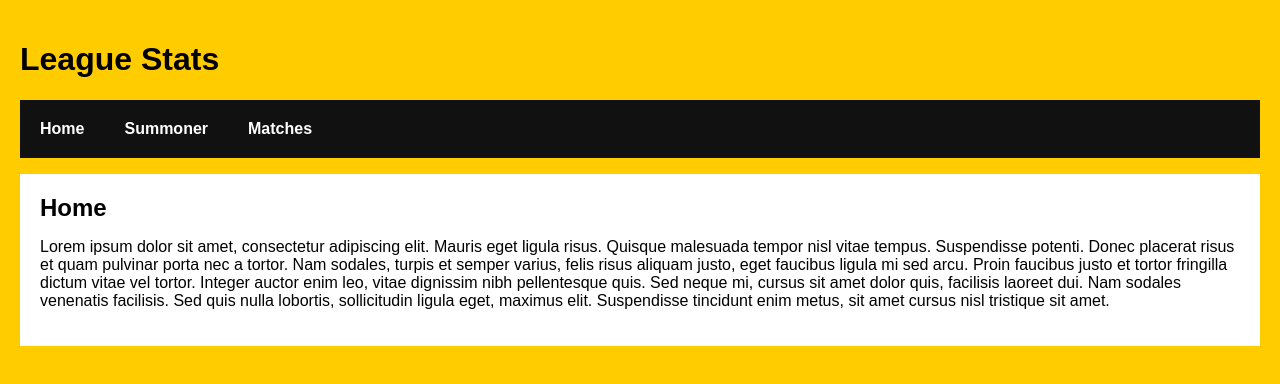
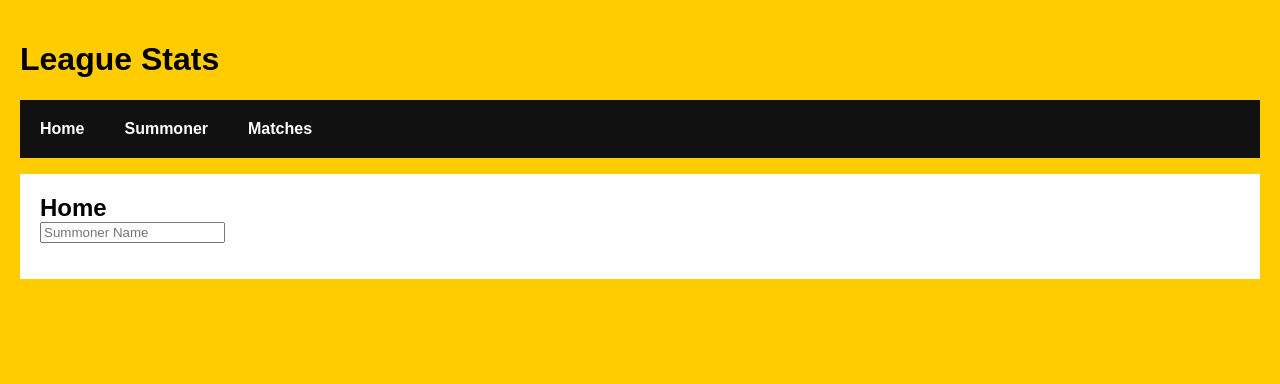
Before and after one commit to robertjawoods/LeagueStats, a React (Create React App) app: page / in a window 1280 px wide. Shown: the top 384 px of the page. Built offline with nearby package versions, Linux system fonts and the light colour scheme.

Commit message:
Started adding the ability to search for a summoner

```diff
--- a/package.json
+++ b/package.json
@@ -6,7 +6,7 @@
     "react": "^16.8.4",
     "react-dom": "^16.8.4",
     "react-router-dom": "^4.3.1",
-    "react-scripts": "2.1.8"
+    "react-scripts": "^2.1.8"
   },
   "scripts": {
     "start": "react-scripts start",
--- a/src/components/Home.js
+++ b/src/components/Home.js
@@ -1,11 +1,12 @@
 import React, { Component } from "react";
+import Search from "./Search";
 
 class Home extends Component {
     render() {
         return (
             <div>
                 <h2>Home</h2>
-                <p>Lorem ipsum dolor sit amet, consectetur adipiscing elit. Mauris eget ligula risus. Quisque malesuada tempor nisl vitae tempus. Suspendisse potenti. Donec placerat risus et quam pulvinar porta nec a tortor. Nam sodales, turpis et semper varius, felis risus aliquam justo, eget faucibus ligula mi sed arcu. Proin faucibus justo et tortor fringilla dictum vitae vel tortor. Integer auctor enim leo, vitae dignissim nibh pellentesque quis. Sed neque mi, cursus sit amet dolor quis, facilisis laoreet dui. Nam sodales venenatis facilisis. Sed quis nulla lobortis, sollicitudin ligula eget, maximus elit. Suspendisse tincidunt enim metus, sit amet cursus nisl tristique sit amet.</p>
+                <Search />
             </div>
         );
     }
--- /dev/null
+++ b/src/components/Search.js
@@ -0,0 +1,28 @@
+import React, {Component} from "react";
+
+class Search extends Component {
+    state = {
+        query: "",
+    }
+
+    onSearchSubmit = () => {
+        this.setState({
+            query: this.search.value
+        });
+    }
+
+    render ()
+    {
+        return (
+            <form>
+                <input placeholder="Summoner Name"
+                ref={input => this.search = input}
+                onSubmit={this.onSearchSubmit}/>
+
+                <p>{this.state.query}</p>
+            </form>
+        );
+    }
+}
+
+export default Search;
```
Also changed, not shown: 1 other file (tests, documents, lock files or other folders).
